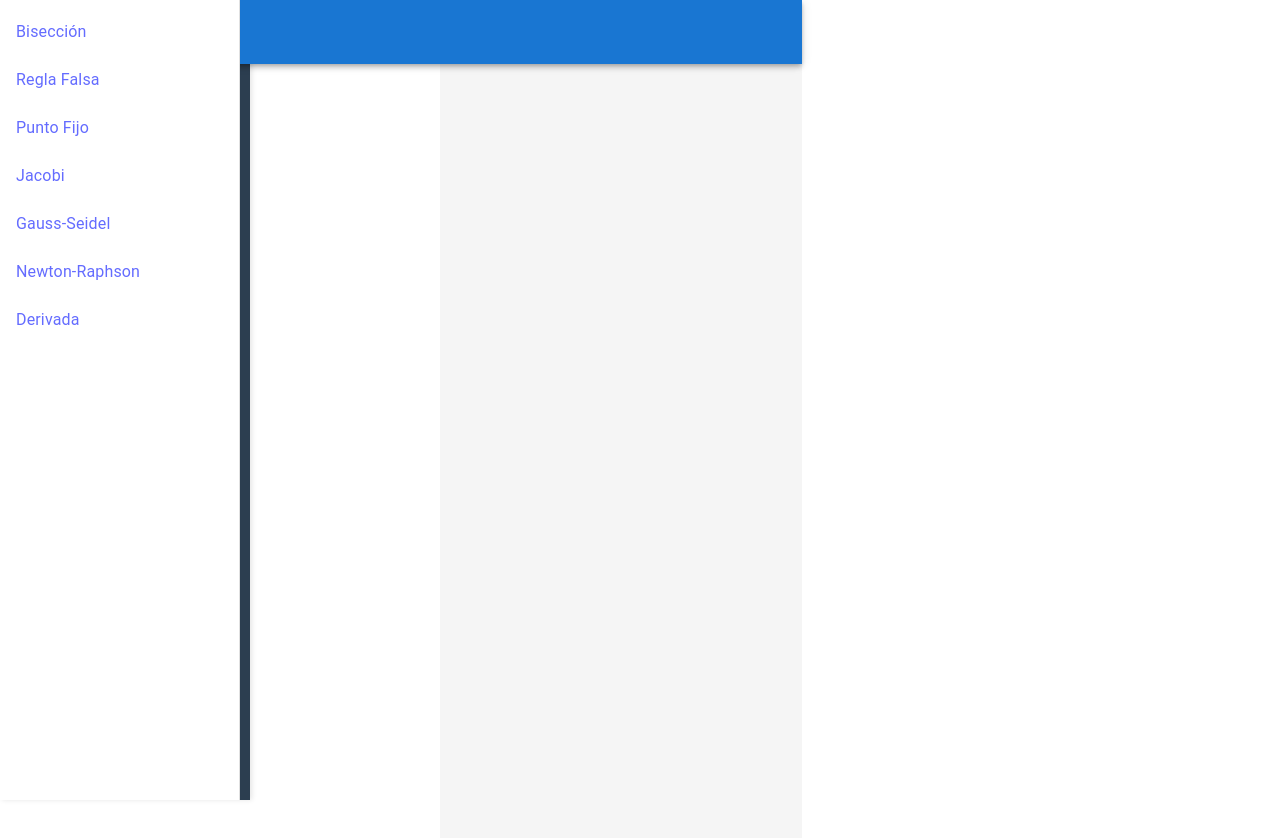
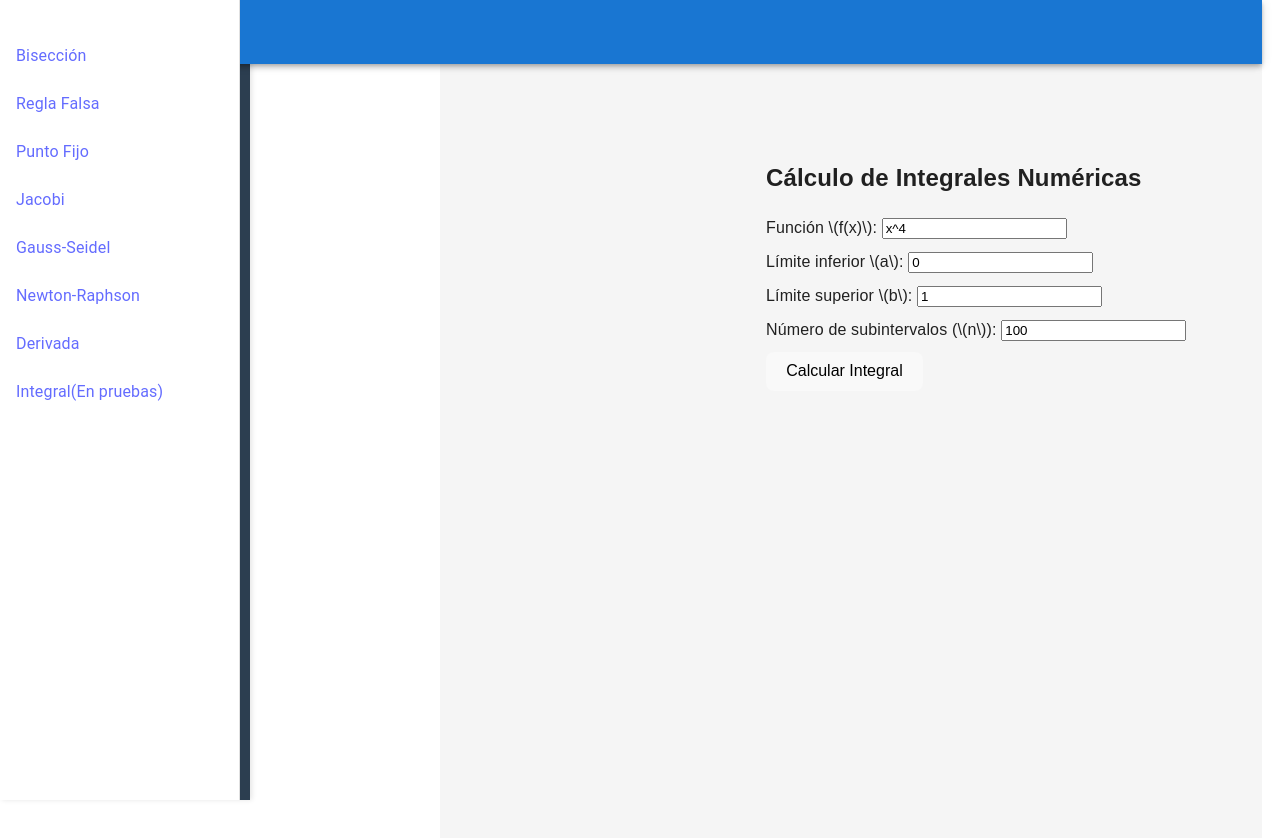
Before and after one commit to JsonPost/analisis, a React (Vite) app: page /integral in a window 1280 px wide. Shown: the top 838 px of the page. Built offline with nearby package versions, Linux system fonts and the light colour scheme.

Commit message:
cambios
cambios

```diff
--- a/src/App.jsx
+++ b/src/App.jsx
@@ -9,6 +9,7 @@ import Biseccion from "../src/biseccion";
 import ReglaFalsaSimple from "../src/reglafalsa";
 import MetodoPuntoFijo from "../src/puntofijo";
 import DerivativeCalculator from "../src/derivada";
+import IntegralCalculator from "../src/integral";
 
 const App = () => {
   return (
@@ -33,6 +34,9 @@ const App = () => {
           anchor="left"
         >
           <List>
+            <ListItem button component="a" href="/">
+              <ListItemText primary="" />
+            </ListItem>
             <ListItem button component="a" href="/biseccion">
               <ListItemText primary="Bisección" />
             </ListItem>
@@ -54,6 +58,9 @@ const App = () => {
             <ListItem button component="a" href="/derivada">
               <ListItemText primary="Derivada" />
             </ListItem>
+            <ListItem button component="a" href="/integral">
+              <ListItemText primary="Integral(En pruebas)" />
+            </ListItem>
           </List>
         </Drawer>
         <Box
@@ -72,9 +79,11 @@ const App = () => {
               <Route path="/gauss" element={<Gauss />} />
               <Route path="/newton" element={<Newton />} />
               <Route path="/biseccion" element={<Biseccion />} />
+              <Route path="/" element={<Biseccion />} />
               <Route path="/reglafalsa" element={<ReglaFalsaSimple />} />
               <Route path="/puntofijo" element={<MetodoPuntoFijo />} />
               <Route path="/derivada" element={<DerivativeCalculator />} />
+              <Route path="/integral" element={<IntegralCalculator />} />
             </Routes>
           </Layout>
         </Box>
--- a/src/SidebarMenu.jsx
+++ b/src/SidebarMenu.jsx
@@ -8,6 +8,11 @@ const SidebarMenu = () => {
       <h2>Menú</h2>
       <nav>
         <List>
+          <ListItem>
+            <ListItemButton component={Link} to="/">
+              <ListItemText primary="" />
+            </ListItemButton>
+          </ListItem>
           <ListItem>
             <ListItemButton component={Link} to="/biseccion">
               <ListItemText primary="Bisección" />
@@ -43,6 +48,11 @@ const SidebarMenu = () => {
               <ListItemText primary="Derivada" />
             </ListItemButton>
           </ListItem>
+          <ListItem>
+            <ListItemButton component={Link} to="/integral">
+              <ListItemText primary="Integral" />
+            </ListItemButton>
+          </ListItem>
         </List>
       </nav>
 
--- /dev/null
+++ b/src/integral.jsx
@@ -0,0 +1,99 @@
+import React, { useState } from "react";
+import { evaluate } from "mathjs"; // Para evaluaciones dinámicas
+import { InlineMath } from "react-katex"; // Para renderizar ecuaciones
+
+const IntegralCalculator = () => {
+  const [func, setFunc] = useState("x^4"); // Función matemática
+  const [aValue, setAValue] = useState(0); // Límite inferior de integración
+  const [bValue, setBValue] = useState(1); // Límite superior de integración
+  const [nValue, setNValue] = useState(100); // Número de subintervalos
+  const [result, setResult] = useState(null);
+
+  const calculateIntegral = () => {
+    const a = parseFloat(aValue); // Límite inferior
+    const b = parseFloat(bValue); // Límite superior
+    const n = parseInt(nValue); // Número de subintervalos
+
+    // Función evaluadora
+    const f = (val) => evaluate(func, { x: val });
+
+    // Método de los trapecios para la integración numérica
+    const h = (b - a) / n; // Longitud de cada subintervalo
+    let integralResult = 0;
+
+    // Sumar los términos del trapecio
+    for (let i = 1; i < n; i++) {
+      integralResult += f(a + i * h);
+    }
+
+    // Añadir los extremos (a y b)
+    integralResult += (f(a) + f(b)) / 2;
+
+    // Multiplicar por h para obtener la integral total
+    integralResult *= h;
+
+    setResult(integralResult);
+  };
+
+  return (
+    <div style={{ padding: "20px", fontFamily: "Arial" }}>
+      <h2>Cálculo de Integrales Numéricas</h2>
+      <div style={{ marginBottom: "10px" }}>
+        <label>
+          Función \(f(x)\):{" "}
+          <input
+            type="text"
+            value={func}
+            onChange={(e) => setFunc(e.target.value)}
+            placeholder="Escribe la función (ej: x^4)"
+          />
+        </label>
+      </div>
+      <div style={{ marginBottom: "10px" }}>
+        <label>
+          Límite inferior \(a\):{" "}
+          <input
+            type="number"
+            value={aValue}
+            onChange={(e) => setAValue(e.target.value)}
+          />
+        </label>
+      </div>
+      <div style={{ marginBottom: "10px" }}>
+        <label>
+          Límite superior \(b\):{" "}
+          <input
+            type="number"
+            value={bValue}
+            onChange={(e) => setBValue(e.target.value)}
+          />
+        </label>
+      </div>
+      <div style={{ marginBottom: "10px" }}>
+        <label>
+          Número de subintervalos (\(n\)):{" "}
+          <input
+            type="number"
+            value={nValue}
+            onChange={(e) => setNValue(e.target.value)}
+            min="1"
+          />
+        </label>
+      </div>
+      <button onClick={calculateIntegral}>Calcular Integral</button>
+      {result !== null && (
+        <div style={{ marginTop: "20px" }}>
+          <h3>Resultado</h3>
+          <p>
+            La integral de{" "}
+            <InlineMath math={`f(x)`} /> desde{" "}
+            <InlineMath math={`a = ${aValue}`} /> hasta{" "}
+            <InlineMath math={`b = ${bValue}`} /> es aproximadamente: {result}
+          </p>
+        </div>
+      )}
+    </div>
+  );
+};
+
+export default IntegralCalculator;
```
